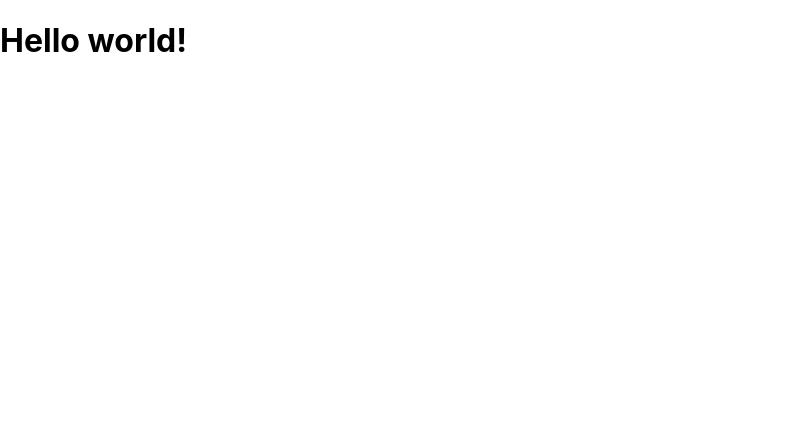
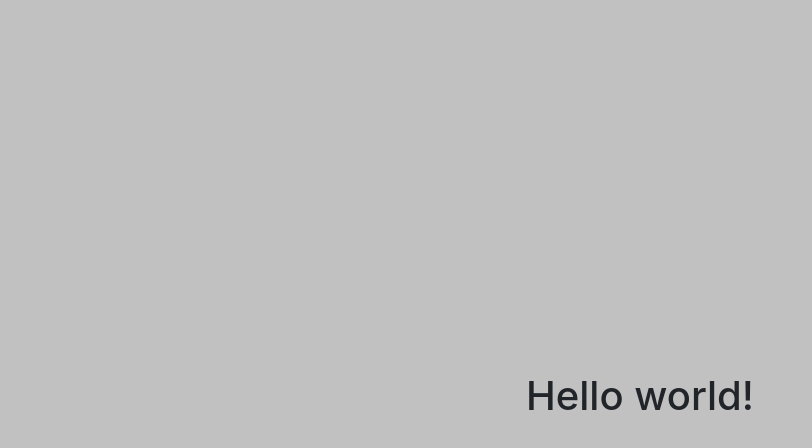
Before and after one commit to toxuh/comp_man, a React (Create React App) app: page / in a window 1280 px wide. Shown: the top 448 px of the page, without its empty margins (0-812 px from the left). Built offline with nearby package versions, Linux system fonts and the light colour scheme.

Commit message:
Bootstrap
- react-bootstrap
- update typescript version

```diff
--- /dev/null
+++ b/src/components/Layout/Layout.css
@@ -0,0 +1,9 @@
+.Layout {
+  align-content: center;
+  align-items: center;
+  display: grid;
+  grid-template-columns: repeat(3, auto);
+  height: 100vh;
+  justify-content: center;
+  width: 100vw;
+}
--- a/src/components/Layout/Layout.tsx
+++ b/src/components/Layout/Layout.tsx
@@ -1,11 +1,18 @@
 import React from 'react';
+import { Container, Row } from 'react-bootstrap';
+
+import './Layout.css';
 
 type Layout = {
   children: React.ReactNode;
 };
 
 const Layout: React.FC<Layout> = ({ children }) => {
-  return <div>{children}</div>;
+  return (
+    <Container className="Layout">
+      <Row>{children}</Row>
+    </Container>
+  );
 };
 
 export default Layout;
--- a/src/containers/App/App.tsx
+++ b/src/containers/App/App.tsx
@@ -1,7 +1,15 @@
 import React from 'react';
 
+import { Layout } from '../../components';
+
+import './App.css';
+
 const App: React.FC = () => {
-  return <h1>Hello world!</h1>;
+  return (
+    <Layout>
+      <h1>Hello world!</h1>
+    </Layout>
+  );
 };
 
 export default App;
--- a/src/index.css
+++ b/src/index.css
@@ -1,13 +1,7 @@
 body {
-  margin: 0;
-  font-family: -apple-system, BlinkMacSystemFont, 'Segoe UI', 'Roboto', 'Oxygen',
-    'Ubuntu', 'Cantarell', 'Fira Sans', 'Droid Sans', 'Helvetica Neue',
-    sans-serif;
-  -webkit-font-smoothing: antialiased;
-  -moz-osx-font-smoothing: grayscale;
+  background-color: #c1c1c1 !important;
 }
 
-code {
-  font-family: source-code-pro, Menlo, Monaco, Consolas, 'Courier New',
-    monospace;
+.col {
+  position: static !important;
 }
--- a/src/index.tsx
+++ b/src/index.tsx
@@ -5,6 +5,7 @@ import App from './containers/App/App';
 
 import * as serviceWorker from './serviceWorker';
 
+import 'bootstrap/dist/css/bootstrap.min.css';
 import './index.css';
 
 ReactDOM.render(
```
Also changed, not shown: package.json (+10 -3 lines), src/containers/App/App.css (added), 1 other file (tests, documents, lock files or other folders).
